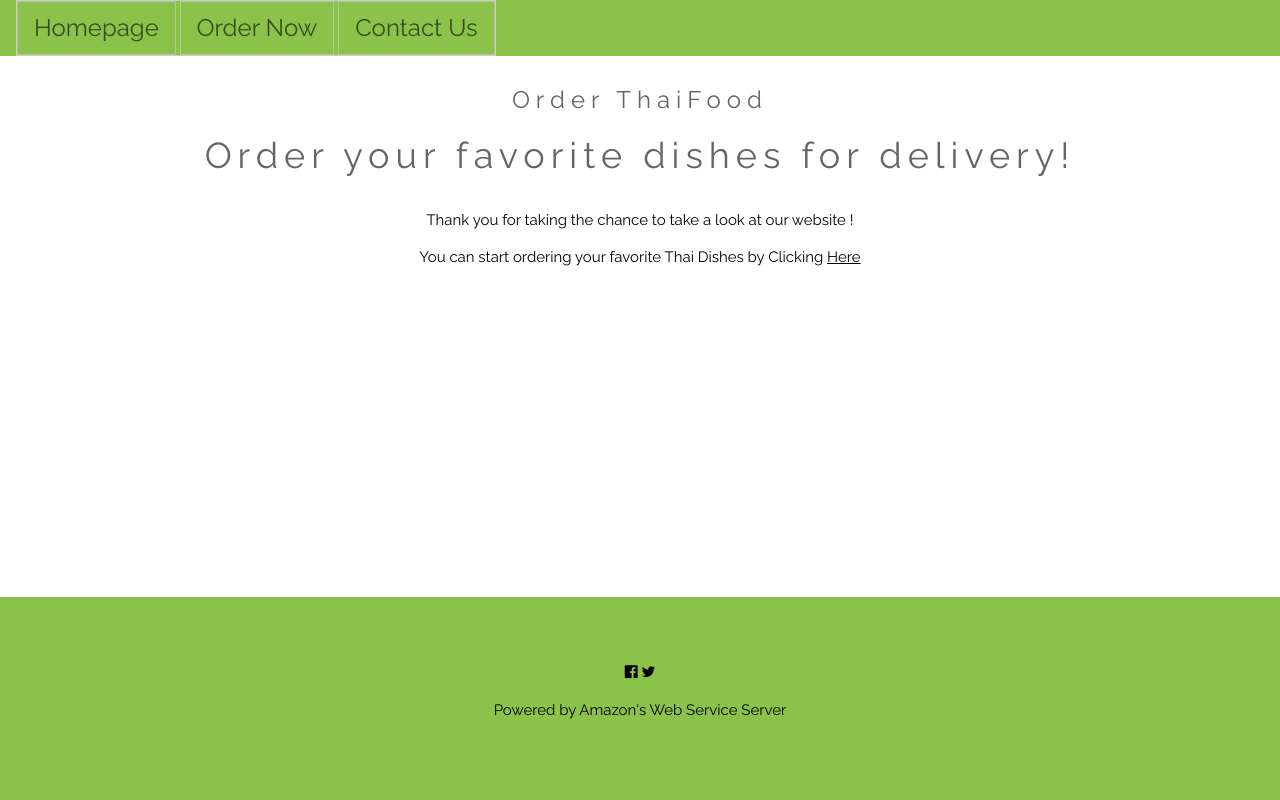
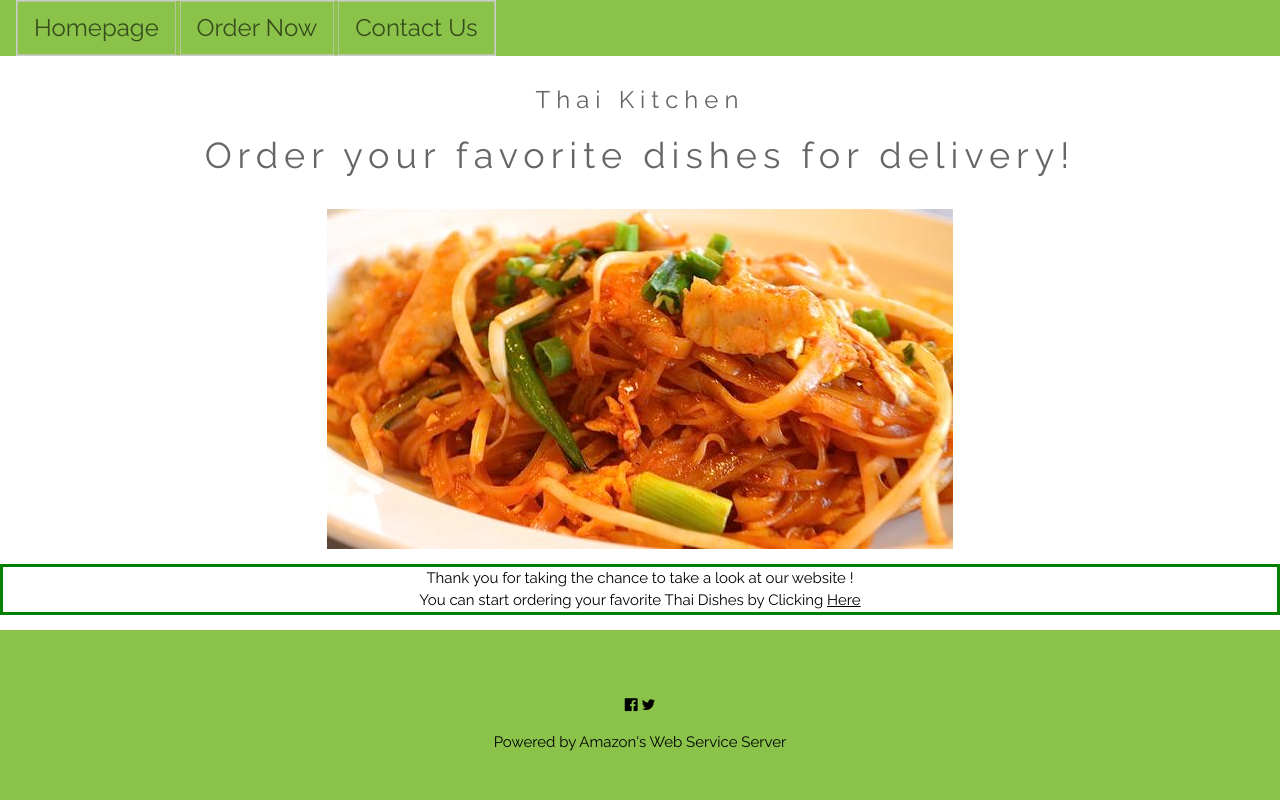
Before and after one commit to malhuneidi/SE-Group-Project, a PHP site: page / in a window 1280 px wide. Run offline with PHP 8.4, Linux system fonts and the light colour scheme.

Commit message:
2nd revision

```diff
--- a/index.php
+++ b/index.php
@@ -30,7 +30,7 @@ transition: width 0.4s ease-in-out;
 }
 footer{
 width:100%;
-position:absolute;
+
 bottom:0;
 }
 input[type=text]:focus{
@@ -56,12 +56,15 @@ width:50%;
 
 <!-- Header -->
 <header class="w3-panel w3-padding-228 w3-center w3-opacity">
-<h1 class="w3-xlarge">Order ThaiFood</h1>
+<h1 class="w3-xlarge">Thai Kitchen</h1>
 <h1>Order your favorite dishes for delivery!</h1>
 </header>
 <div class="w3-btn-bar  w3-center">
-<p> Thank you for taking the chance to take a look at our website !</p>
-<p> You can start ordering your favorite Thai Dishes by Clicking <a href="order.php">Here</a> </p>
+<img id="food" src="/Spaghetti.jpg"/>
+
+<p style="border:3px; border-style:solid;  border-color:green; ">
+Thank you for taking the chance to take a look at our website !<br>
+ You can start ordering your favorite Thai Dishes by Clicking <a href="order.php">Here</a> </p>
 
 </div>
 
```
